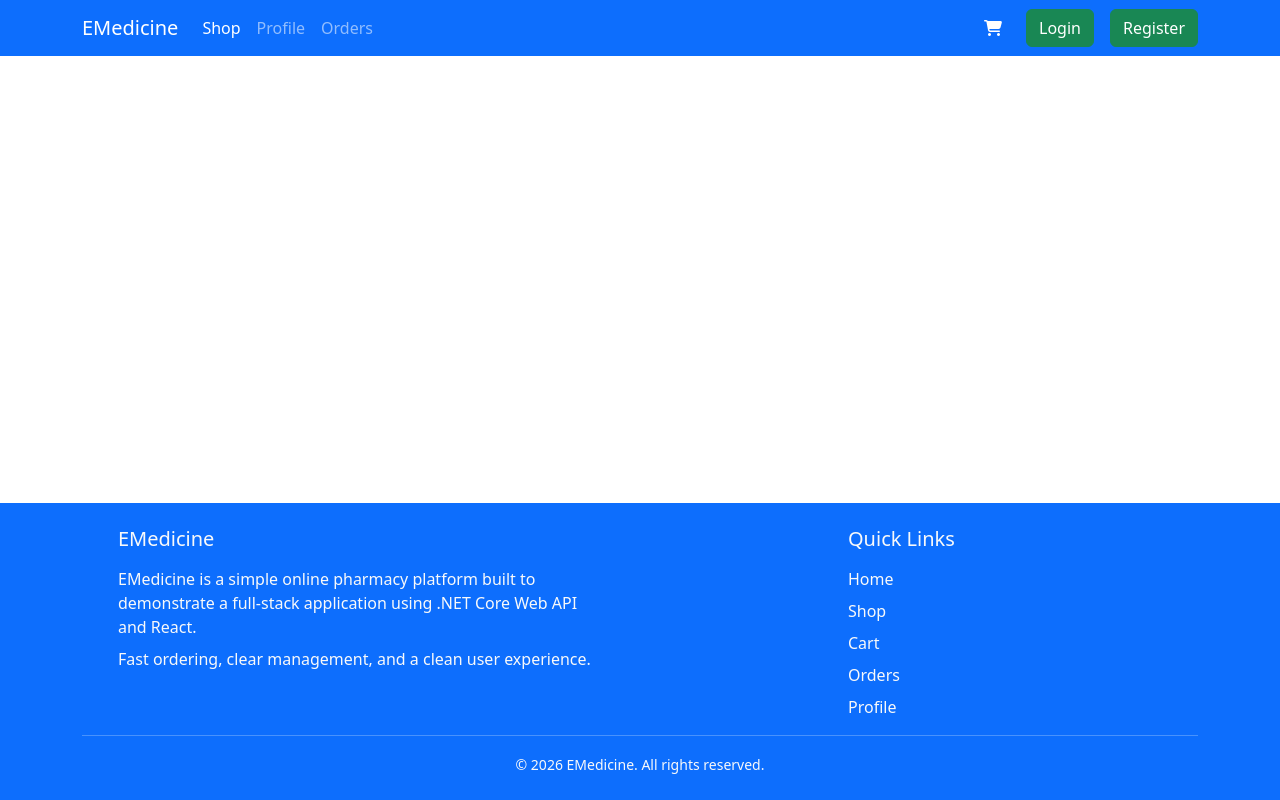
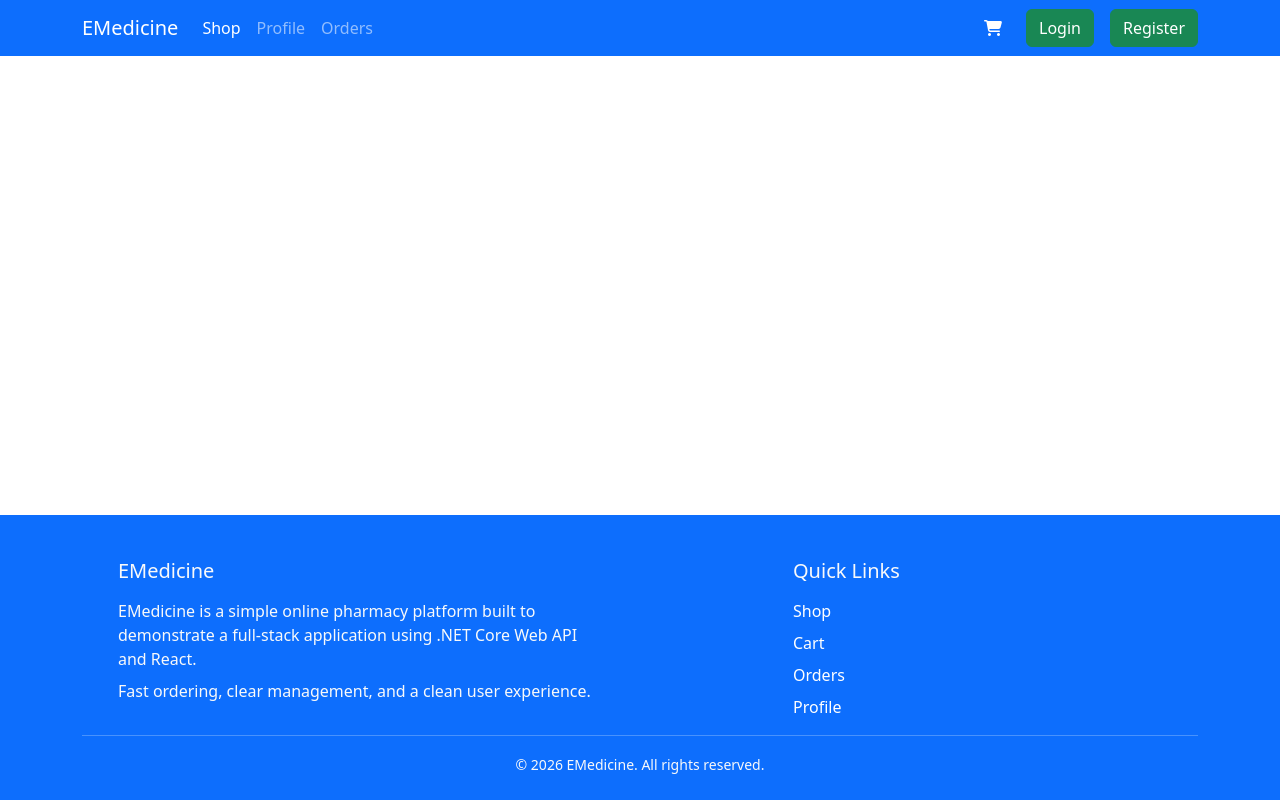
Before and after one commit to Khalid-Agha-2000/E-Medicine-Store-ASP.NET-Core-, a React (Vite) app in the folder Frontend/EMedicine-Frontend/: page /addeditmedicine in a window 1280 px wide. Built offline with nearby package versions, Linux system fonts and the light colour scheme.

Commit message:
Add flash messages to admin side of the project and  UI polish touches

```diff
--- a/Frontend/EMedicine-Frontend/src/components/FlashMessage.jsx
+++ b/Frontend/EMedicine-Frontend/src/components/FlashMessage.jsx
@@ -2,7 +2,7 @@ export default function FlashMessage({ message, type = "success", onClose }) {
     if (!message) return null;
 
     return (
-        <div className="position-fixed top-0 py-5 mt-3 start-50 translate-middle-x" style={{ zIndex: 1050, maxWidth: '500px', width: '90%' }}>
+        <div className="position-fixed top-0 py-5 mt-3 start-50 translate-middle-x" style={{ zIndex: 1, maxWidth: '550px', width: '90%' }}>
             <div className={`alert alert-${type} alert-dismissible fade show`} role="alert">
                 {message}
                 <button type="button" className="btn-close" onClick={onClose}></button>
--- a/Frontend/EMedicine-Frontend/src/components/Footer.jsx
+++ b/Frontend/EMedicine-Frontend/src/components/Footer.jsx
@@ -1,3 +1,5 @@
+import { Link } from "react-router-dom";
+
 export default function Footer() {
     return (
         <footer className="bg-primary text-light mt-5">
@@ -5,7 +7,7 @@ export default function Footer() {
                 <div className="row">
 
                     <div className="col-md-6 px-5">
-                        <h5 className="mb-3">EMedicine</h5>
+                        <h5 className="mb-3" style={{ maxWidth: '350px', marginRight: "55px", marginTop: "20px"}}>EMedicine</h5>
                         <p className="mb-2">
                             EMedicine is a simple online pharmacy platform built to
                             demonstrate a full-stack application using .NET Core Web API
@@ -17,13 +19,12 @@ export default function Footer() {
                     </div>
 
                     <div className="col-md-6">
-                        <div className="ms-auto" style={{ maxWidth: '350px' }}>
+                        <div className="ms-auto" style={{ maxWidth: '350px', marginRight: "55px", marginTop: "20px"}}>
                             <h5 className="mb-3">Quick Links</h5>
-                            <p className="mb-2">Home</p>
-                            <p className="mb-2">Shop</p>
-                            <p className="mb-2">Cart</p>
-                            <p className="mb-2">Orders</p>
-                            <p className="mb-0">Profile</p>
+                            <p className="mb-2"><Link style={{color: "white"}} to={"/shop"}>Shop</Link></p>
+                            <p className="mb-2"><Link style={{color: "white"}} to={"/cart"}>Cart</Link></p>
+                            <p className="mb-2"><Link style={{color: "white"}} to={"/orders"}>Orders</Link></p>
+                            <p className="mb-0"><Link style={{color: "white"}} to={"/profile"}>Profile</Link></p>
                         </div>
                     </div>
                 </div>
--- a/Frontend/EMedicine-Frontend/src/components/admin/AddEditMedicine.jsx
+++ b/Frontend/EMedicine-Frontend/src/components/admin/AddEditMedicine.jsx
@@ -1,8 +1,12 @@
 import { useEffect, useState } from "react";
 import { useLocation } from "react-router-dom";
+import { useFlashMessage } from "../FlashMessageContext";
+import { useNavigate } from "react-router-dom";
 
 export default function AddEditMedicine() {
     const [validated, setValidated] = useState(false);
+    const {setFlashMessage} = useFlashMessage();
+    const navigate = useNavigate();
 
     const[formData, setFormData] = useState({
         Name: "",
@@ -28,7 +32,7 @@ export default function AddEditMedicine() {
         if(medicine) {
             setFormData({
                 ...medicine,
-                ID: medicine.ID || medicine.id || medicine.iD,
+                ID: medicine.ID,
             });
         }
     }, [medicine])
@@ -55,6 +59,14 @@ export default function AddEditMedicine() {
             body: JSON.stringify(dataToSend),
         })
         .then(res => res.json())
+        .then(data => {
+            if(data.statusCode === 200){
+                setFlashMessage({message: "Medicine data saved successfully", type: "success"});
+                navigate("/manage-medicines");
+            } else {
+                setFlashMessage({message: "Medicine data was not saved, try again!", type: "danger"});
+            }
+        })
         .catch(err => console.error(err));
     }
 
--- a/Frontend/EMedicine-Frontend/src/components/admin/ManageCustomers.jsx
+++ b/Frontend/EMedicine-Frontend/src/components/admin/ManageCustomers.jsx
@@ -1,7 +1,9 @@
 import { useEffect, useState } from "react";
+import { useFlashMessage } from "../FlashMessageContext";
 
 export default function ManageCustomers() {
     let token = localStorage.getItem("token");
+    const {setFlashMessage} = useFlashMessage();
 
     const [customers, setCustomers] = useState([]);
 
@@ -27,8 +29,13 @@ export default function ManageCustomers() {
             }
         })
         .then(res => res.json())
-        .then(() => {
-            setCustomers(prev => prev.filter(user => user.id !== id))
+        .then((data) => {
+            if(data.statusCode === 200){
+                setFlashMessage({message: "Medicine data saved successfully", type: "success"});
+                setCustomers(prev => prev.filter(user => user.id !== id));
+            } else {
+                setFlashMessage({message: "Medicine data was not saved, try again!", type: "danger"});
+            }
         })
         .catch(err => console.error(err));
     };
--- a/Frontend/EMedicine-Frontend/src/components/admin/ManageMedicines.jsx
+++ b/Frontend/EMedicine-Frontend/src/components/admin/ManageMedicines.jsx
@@ -1,8 +1,10 @@
 import { useEffect, useState } from "react";
 import {useNavigate} from "react-router-dom";
+import { useFlashMessage } from "../FlashMessageContext";
 
 export default function AdminDashboard() {
     const navigate = useNavigate();
+    const {setFlashMessage} = useFlashMessage();
 
     const [currentPage, setCurrentPage] = useState(1);
 
@@ -32,8 +34,13 @@ export default function AdminDashboard() {
             }
         })
         .then(res => res.json())
-        .then(() => {
-            setMedicines(prev => prev.filter(med => med.id !== id))
+        .then((data) => {
+            if(data.statusCode === 200){
+                setFlashMessage({message: "Medicine was deleted successfully", type: "danger"});
+                setMedicines(prev => prev.filter(med => med.id !== id));
+            } else {
+                setFlashMessage({message: "Medicine was not deleted, try again!", type: "danger"});
+            }
         })
         .catch(err => console.error(err));
     }
--- a/Frontend/EMedicine-Frontend/src/components/admin/ManageOrders.jsx
+++ b/Frontend/EMedicine-Frontend/src/components/admin/ManageOrders.jsx
@@ -1,7 +1,9 @@
 import { useEffect, useState } from "react";
+import { useFlashMessage } from "../FlashMessageContext";
 
 export default function ManageOrders() {
     let token = localStorage.getItem("token");
+    const {setFlashMessage} = useFlashMessage();
     const [orders, setOrders] = useState([]);
 
     useEffect(() => {
@@ -39,7 +41,15 @@ export default function ManageOrders() {
                         "Content-Type": "application/json"
                     }
                 }
-            );
+            )
+            .then(res => res.json())
+            .then(data => {
+                if(data.statusCode === 200){
+                    setFlashMessage({message: "Order status changed successfully", type: "success"});
+                } else {
+                    setFlashMessage({message: "Order status change failed, try again!", type: "danger"});
+                }
+            });
         } catch (err) {
             console.error("Failed to update status", err);
         }
```
Also changed, not shown: 1 other file (tests, documents, lock files or other folders).
